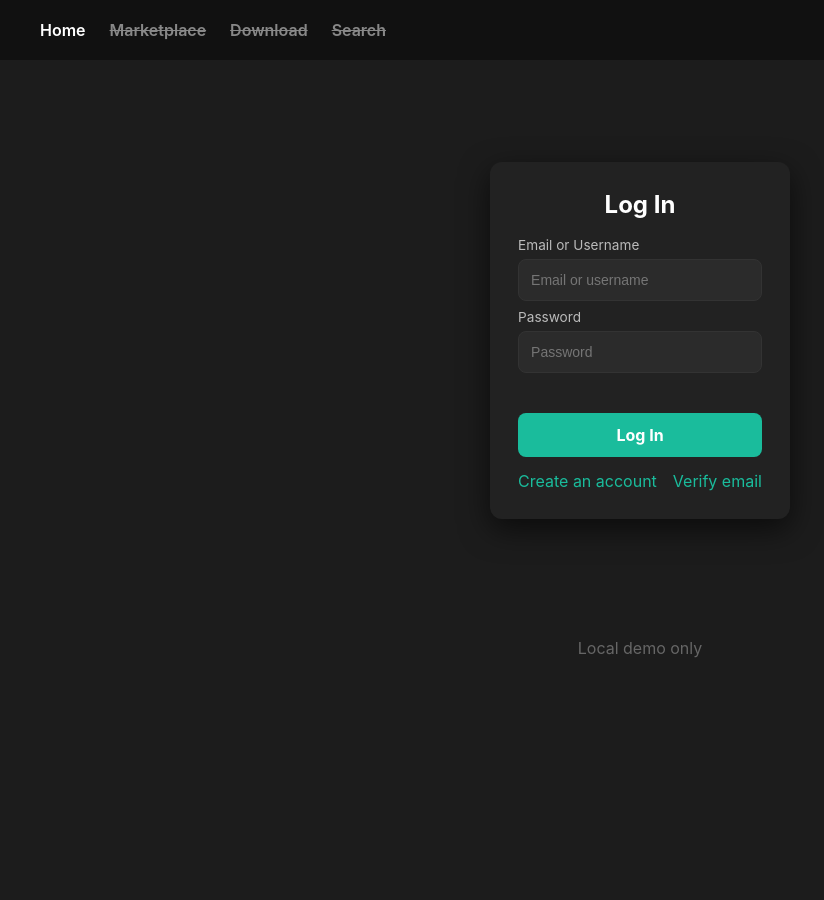
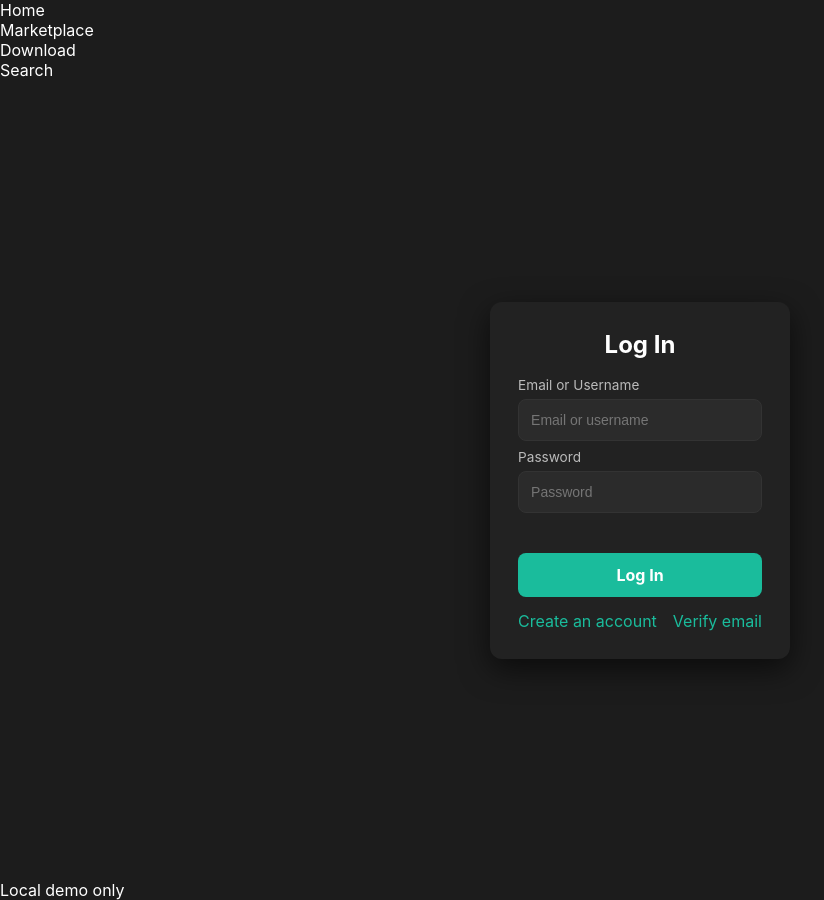
Before and after one commit to SubToJJ/hyguilds, a plain HTML site: page login.html in a window 1280 px wide. Shown: the whole page, without its empty margins (0-824 px from the left). Before the commit the page ends 800 px from the top, so only its background shows below. Drawn offline with Linux system fonts and the light colour scheme.

Commit message:
Update styles.css

```diff
--- a/styles.css
+++ b/styles.css
@@ -1,20 +1,14 @@
 :root{--bg:#1c1c1c;--panel:#222;--muted:#888;--accent:#1abc9c}
 *{box-sizing:border-box}
 html,body{height:100%;margin:0;font-family:Inter,system-ui,Arial;background:var(--bg);color:#fff}
-.navbar{display:flex;padding:20px 40px;background:#111}
-.nav-left{display:flex;gap:24px}
-.nav-item{color:var(--muted);font-weight:600;text-decoration:line-through;cursor:pointer}
-.nav-item.home{color:#fff;text-decoration:none}
-.main{display:flex;align-items:center;justify-content:center;min-height:70vh;padding:20px}
+.main{display:flex;align-items:center;justify-content:center;min-height:100vh;padding:20px}
 .login-box{background:var(--panel);padding:28px;border-radius:12px;max-width:480px;box-shadow:0 10px 30px rgba(0,0,0,.6)}
 .login-box h2{text-align:center;margin:0 0 18px;font-size:1.5rem}
 .label{display:block;color:#bbb;font-size:0.85rem;margin:8px 0 6px}
 .input{width:100%;padding:12px;border-radius:8px;border:1px solid #333;background:#2b2b2b;color:#fff;font-size:14px}
 .input:focus{outline:none;box-shadow:0 0 0 3px rgba(26,188,156,0.08);border-color:#1abc9c}
-.button{margin-top:14px;background:var(--accent);color:#fff;padding:12px;border-radius:8px;text-align:center;font-weight:700;cursor:pointer}
-.button:hover{filter:brightness(.95)}
+.button{margin-top:14px;background:var(--accent);color:#fff;padding:12px;border-radius:8px;text-align:center;font-weight:700;cursor:pointer;user-select:none}
 .links{display:flex;justify-content:center;gap:16px;margin-top:14px}
 .links a{color:#1abc9c;text-decoration:none}
-.footer{padding:18px;text-align:center;color:#666}
 .error{color:#ff6b6b;margin-top:8px;min-height:18px}
 .muted{color:#999;margin-bottom:10px}
```
